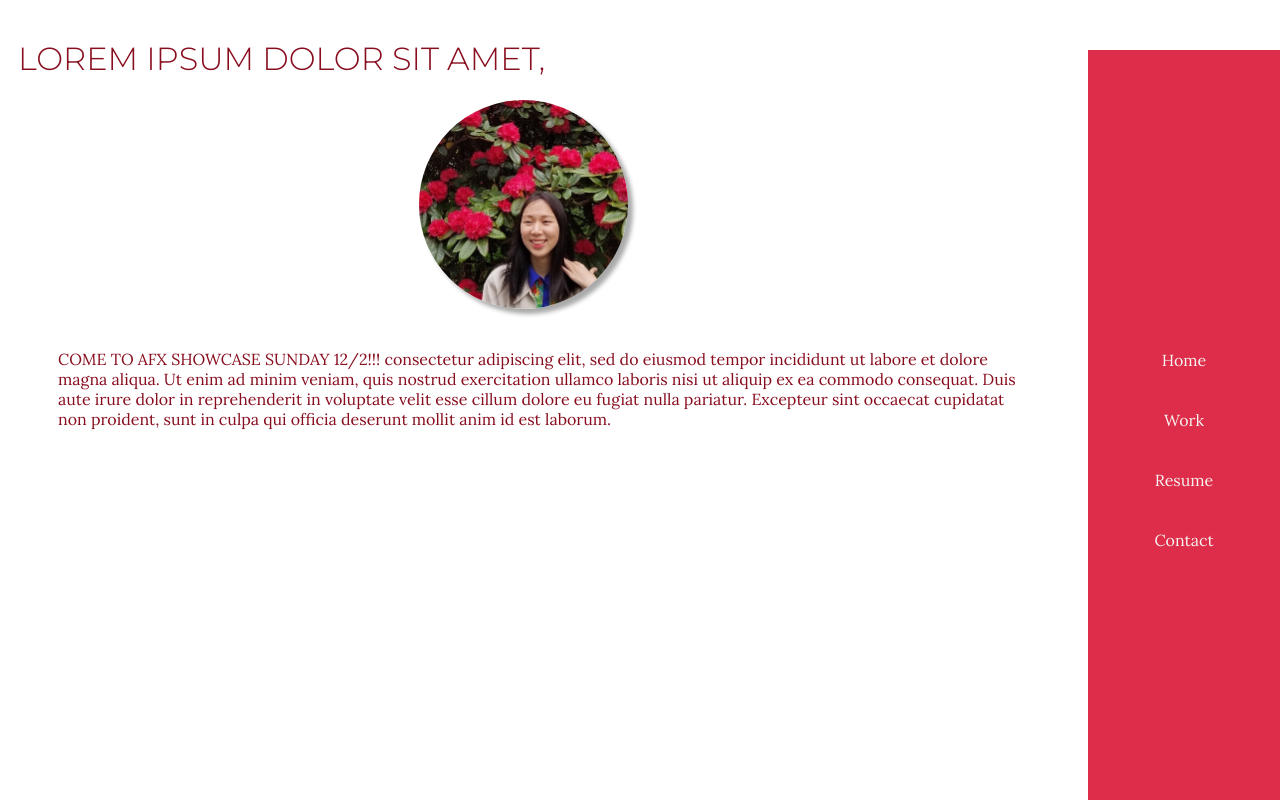
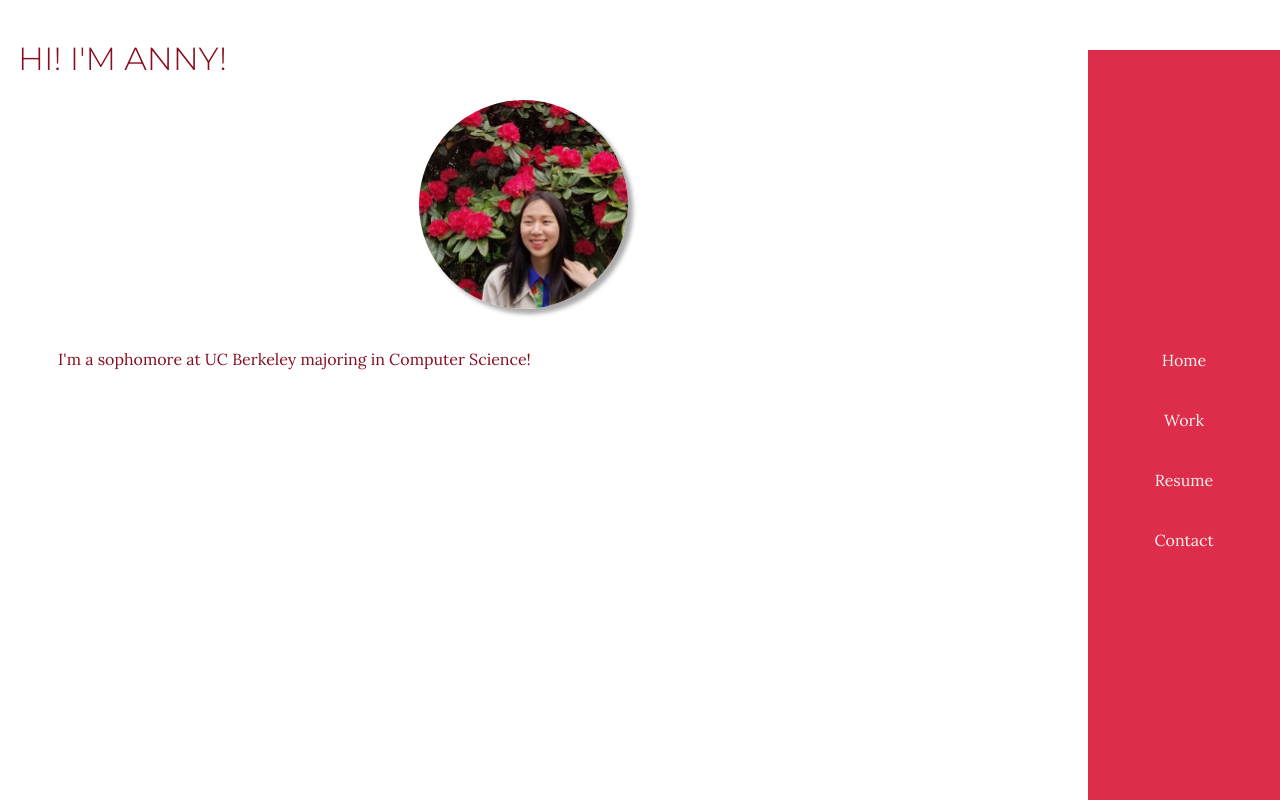
Before and after one commit to annyyangs/annyyangs.github.io, a plain HTML site: page index.html in a window 1280 px wide. Drawn offline with nearby package versions, Linux system fonts and the light colour scheme.

Commit message:
editskdmlf

```diff
--- a/index.html
+++ b/index.html
@@ -19,12 +19,12 @@
 	</div>
 	<div class = "hidden">
 		<div class = "content">
-			<h1>Lorem ipsum dolor sit amet, </h1>
+			<h1>Hi! I'm Anny! </h1>
 			<div class = "image-container">
 				<img src="./assets/img/imagesmall.jpg" style="border-radius: 100%; zoom:50%" alt="Avatar">
 			</div>
 		<div class = "textbox">
-			<p>COME TO AFX SHOWCASE SUNDAY 12/2!!! consectetur adipiscing elit, sed do eiusmod tempor incididunt ut labore et dolore magna aliqua. Ut enim ad minim veniam, quis nostrud exercitation ullamco laboris nisi ut aliquip ex ea commodo consequat. Duis aute irure dolor in reprehenderit in voluptate velit esse cillum dolore eu fugiat nulla pariatur. Excepteur sint occaecat cupidatat non proident, sunt in culpa qui officia deserunt mollit anim id est laborum.</p>
+			<p>I'm a sophomore at UC Berkeley majoring in Computer Science!</p>
 		</div>
 	</div>
 	</div>
```
Also changed, not shown: resume.html (+1 -1 lines).
